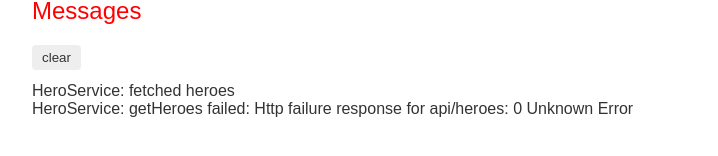
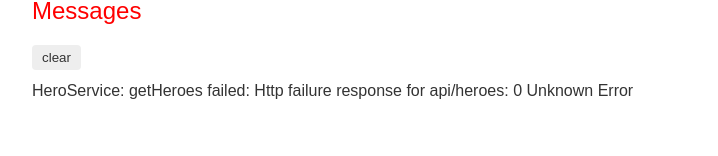
Before and after one commit to t42huang/angular-tutorial-heroes, an Angular app: page /dashboard in a window 1280 px wide. Shown: the part 176-332 px from the top of the page, without its empty margins (0-718 px from the left). Built offline with nearby package versions, Linux system fonts and the light colour scheme; no server answers; what angular-in-memory-web-api would draw is missing.

Commit message:
send the message after fethcing the heroes

```diff
--- a/src/app/hero.service.ts
+++ b/src/app/hero.service.ts
@@ -22,10 +22,9 @@ export class HeroService {
 
   /** GET heroes from the server */
   getHeroes(): Observable<Hero[]> {
-    // TODO: send the message after fethcing the heroes
-    this.log('fetched heroes');
     return this.http.get<Hero[]>(this.heroesUrl)
       .pipe(
+        tap(_ => this.log('fetched heroes')),
         catchError(this.handleError<Hero[]>('getHeroes', []))
       );
   }
```
